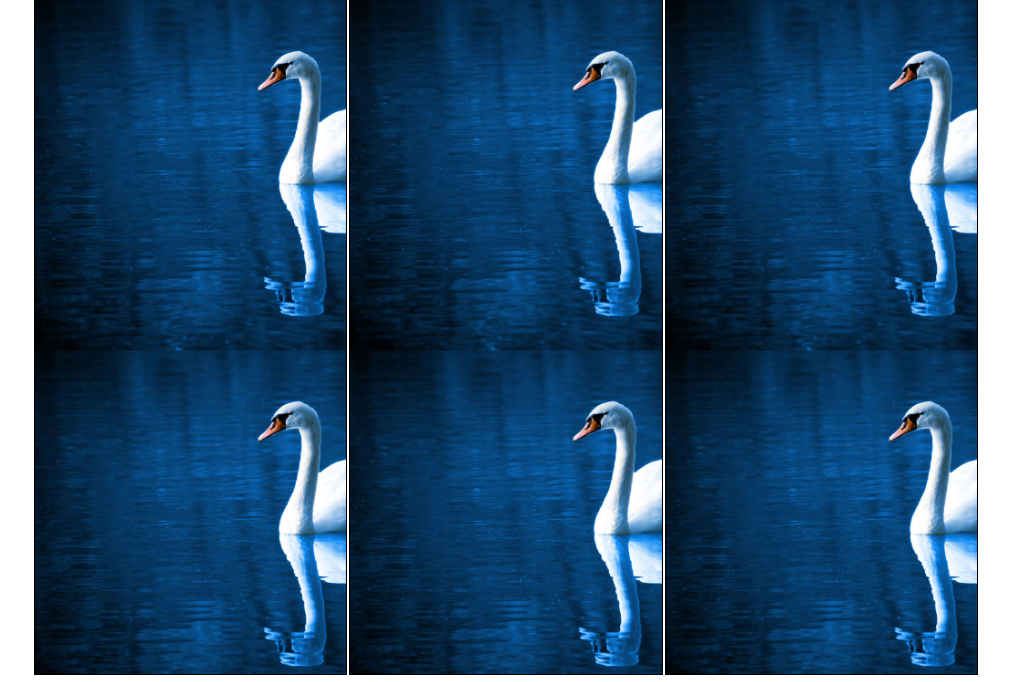
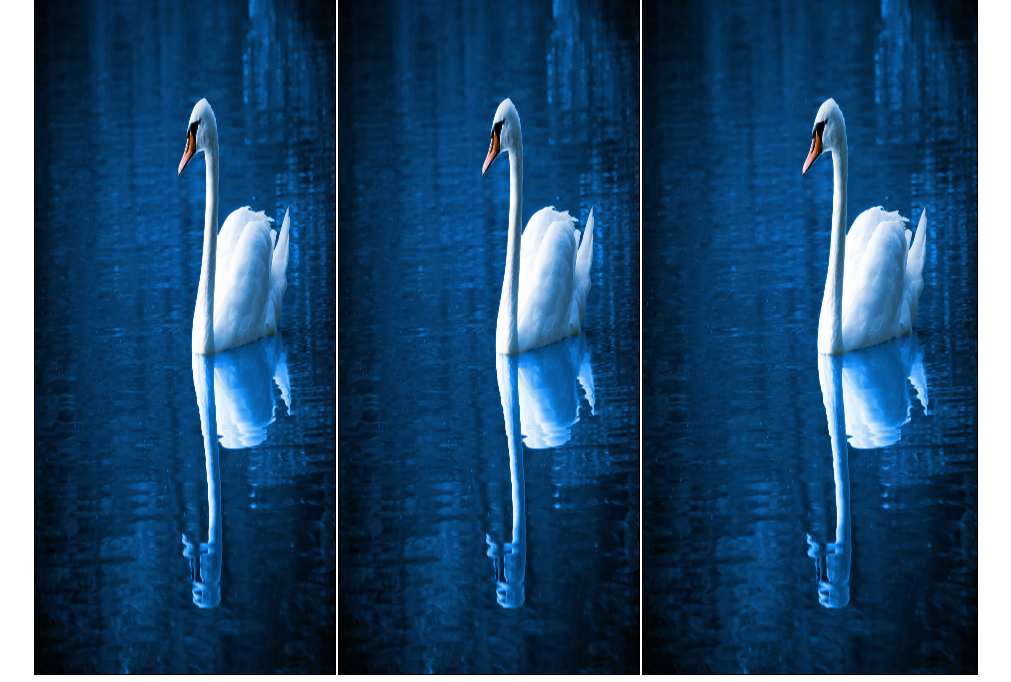
Before and after one commit to bbaltel/web-gallery, a plain HTML site: page src/web/gallery/gallery.html in a window 1280 px wide. Shown: the part 136-818 px from the top of the page, without its empty margins (134-1145 px from the left). Drawn offline with nearby package versions, Linux system fonts and the light colour scheme.

Commit message:
minor typos

```diff
--- a/src/web/gallery/gallery.html
+++ b/src/web/gallery/gallery.html
@@ -10,7 +10,7 @@
 		<script type="text/javascript" src="gallery.js"></script>
 	</head>
 	<body onload="put_img();">
-		<div class="wrapper">
+		<div class="wrapper" style="height: 100%">
 			<div id="menu">
 				<br><br>
 				<a class="menu-bar-link" href="../index.html">Home</a>
@@ -23,7 +23,6 @@
 					<td><div class="image-caption"></div></td>
 					<td><div class="image-caption"></div></td>
 				</tr>
-			</table>
 		</div>
 	</body>
 </html>
--- a/src/web/style.css
+++ b/src/web/style.css
@@ -65,8 +65,9 @@ td {
 	font-size: 20pt;
 	width: 10vw;
 	height: 24.75vw;
-	background-repeat: none;
-	background-size: 150%;
+	background-repeat: no-repeat;
+	background-size: 100% 100%;
+	overflow: hidden;
 }
 
 table {
@@ -80,6 +81,7 @@ table {
 	transition: 0.4s;
 	background: transparent;
 	color: transparent;
+	padding: 10px;
 }
 
 .image-caption:hover {
```
Also changed, not shown: README.md.
